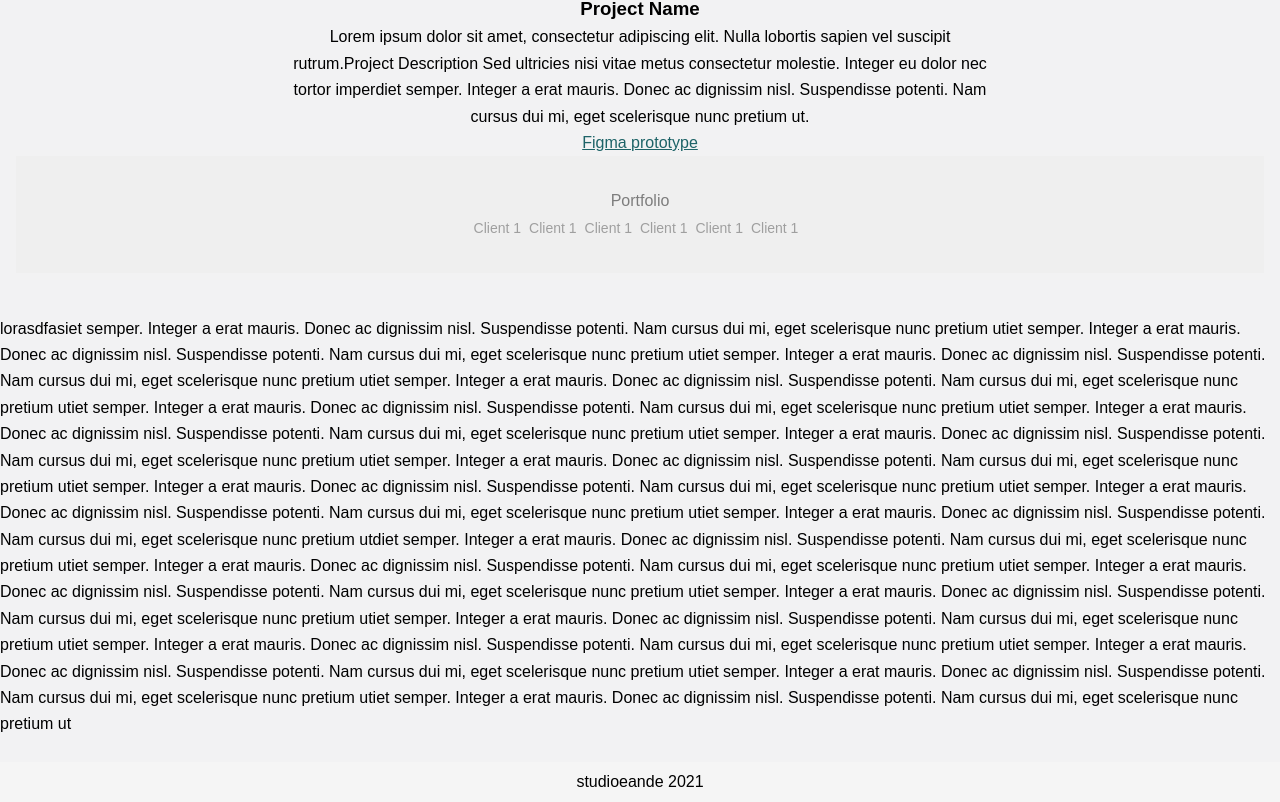
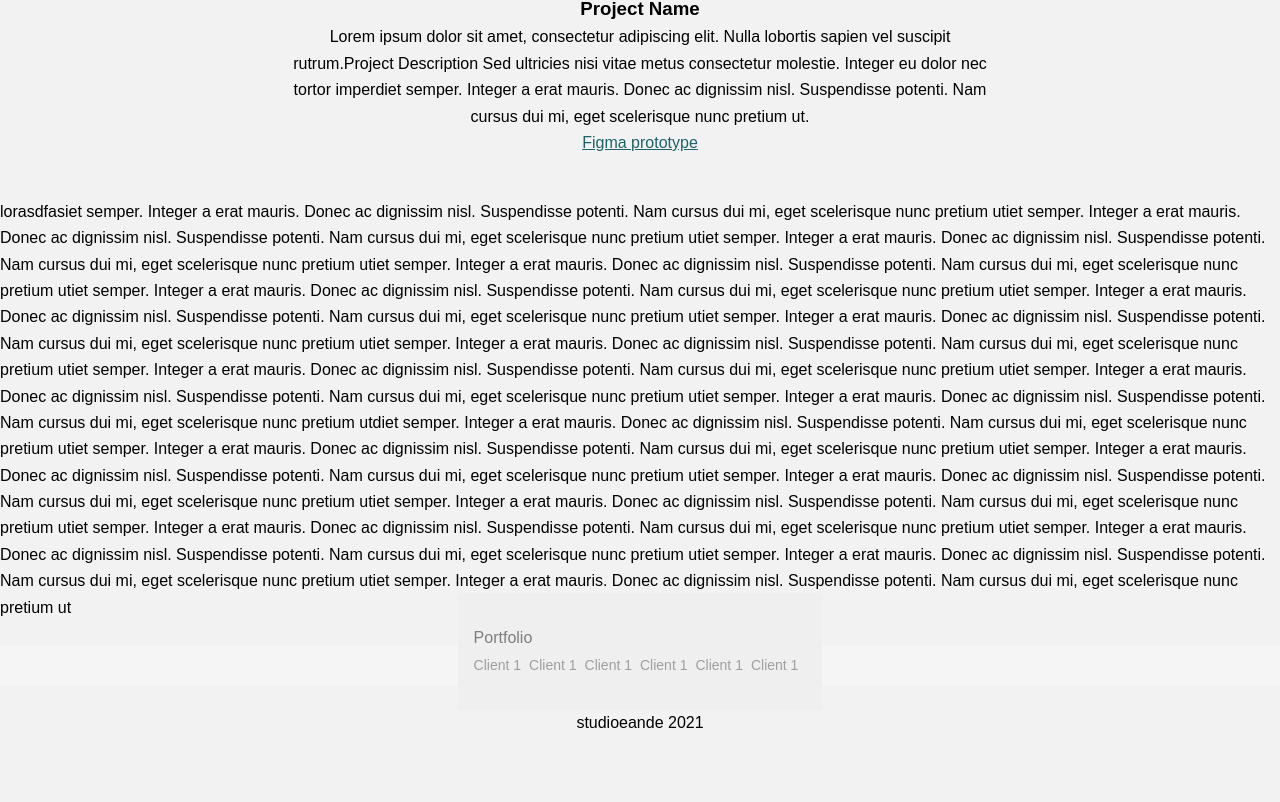
Before and after one commit to BrandonHumphry/Components, a React (Create React App) app: page /client1 in a window 1280 px wide. Shown: the part 368-1170 px from the top of the page. After the commit the page ends 1105 px from the top, so only its background shows below. Built offline with nearby package versions, Linux system fonts and the light colour scheme.

Commit message:
merging NavigationProfile with Footer, need to figure out how to dynamically display on select pages

```diff
--- a/src/App.js
+++ b/src/App.js
@@ -40,7 +40,7 @@ const App = () => {
               </Route>
               <Redirect to="/" />
             </Switch>
-          </main>
+          </main>{" "}
           <Footer />
         </body>
       </div>
--- a/src/Components/Footer/Footer.js
+++ b/src/Components/Footer/Footer.js
@@ -1,8 +1,23 @@
+import { Link } from "react-router-dom";
 import "./FooterStyle.css";
 
 const Footer = () => {
   return (
     <footer className="footer">
+      <div className="NavigationProfile">
+        <div className="portfolio">
+          <Link to="/portfolio">Portfolio</Link>
+        </div>
+
+        <div className="portfolioPages">
+          <Link to="/client1">Client 1</Link>
+          <Link to="/client1">Client 1</Link>
+          <Link to="/client1">Client 1</Link>
+          <Link to="/client1">Client 1</Link>
+          <Link to="/client1">Client 1</Link>
+          <Link to="/client1">Client 1</Link>
+        </div>
+      </div>
       <div id="toTop">
         <a className="smoothscroll" title="Back to Top" href="#home">
           {/* how to make this dynamic so the scroll goes back up to the first div on each page */}
--- a/src/Components/Footer/FooterStyle.css
+++ b/src/Components/Footer/FooterStyle.css
@@ -7,6 +7,13 @@
   justify-content: center;
   height: 40px;
   background-color: whitesmoke;
+}
+.NavigationProfile {
+  /* height: 100vh; */
+  display: flex;
+  flex-direction: column;
+  background-color: #efefef;
+  padding: 32px 16px 32px 16px;
 }
 
 /* @media (max-width: 767px) { */
--- a/src/Components/SelectedClient/SelectedClient.js
+++ b/src/Components/SelectedClient/SelectedClient.js
@@ -3,7 +3,6 @@ import { Link } from "react-router-dom";
 import SelectedClientImage from "../SelectedClientImage/SelectedClientImage";
 import Breadcrumbs from "@material-ui/core/Breadcrumbs";
 import Typography from "@material-ui/core/Typography";
-import NavigationProfile from "../NavigationProfile/NavigationProfile";
 
 const SelectedClient = props => {
   const { id, image, clientName, projectName, projectDescription, prototype } =
@@ -30,7 +29,6 @@ const SelectedClient = props => {
           Figma prototype
         </a>
       </div>
-      <NavigationProfile />
     </div>
   );
 };
```
